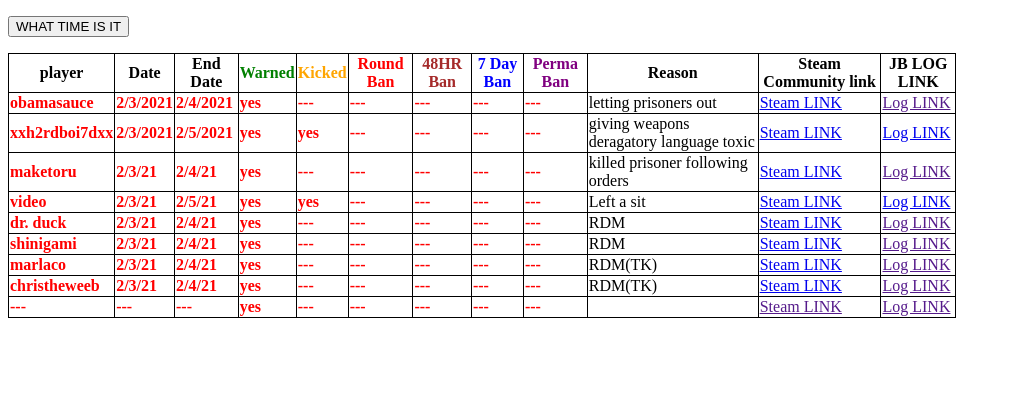
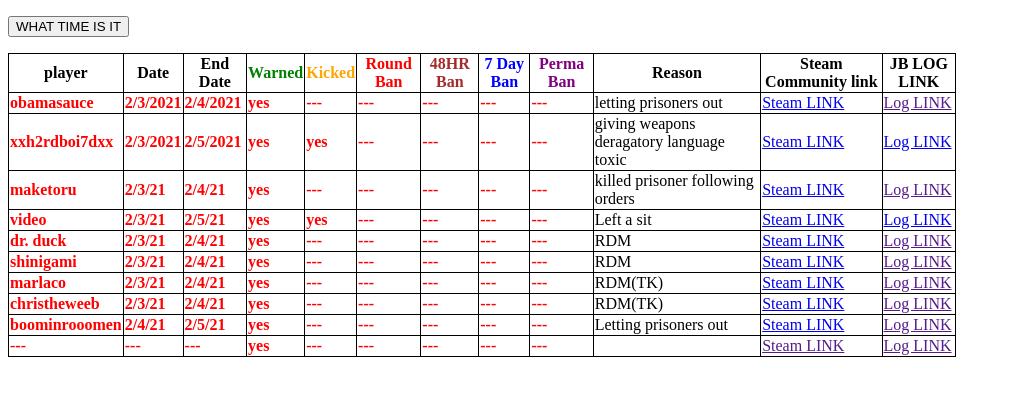
Before and after one commit to kramer052404/JB_Logs, a plain HTML site: page index.html in a window 1280 px wide. Shown: the part 105-500 px from the top of the page, without its empty margins (0-1011 px from the left). Drawn offline with Linux system fonts and the light colour scheme.

Commit message:
Update index.html

```diff
--- a/index.html
+++ b/index.html
@@ -207,6 +207,24 @@ WHAT TIME IS IT</button>
 		</td>
 	</tr>
 	<tr>
+		<td style="color:red;" class="name"><b>boominrooomen</b></td>
+		<td style="color:red;" class="date"><b>2/4/21</b></td>
+		<td style="color:red;" class="End Date"><b>2/5/21</b></td>
+		<td style="color:red;" class="warned"><b>yes</b></td>
+		<td style="color:red;" class="kicked"><b>---</b></td>
+		<td style="color:red;" class="Round Ban"><b>---</b></td>
+		<td style="color:red;" class="48HR Ban"><b>---</b></td>
+		<td style="color:red;" class="7 Day Ban"><b>---</b></td>
+		<td style="color:red;" class="Perma Ban"><b>---</b></td>
+		<td class="reason">Letting prisoners out</td>
+		<td>
+			<a href="http://steamcommunity.com/profiles/76561198098867683">Steam LINK</a>
+		</td>
+		<td>
+			<a href="">Log LINK</a>
+		</td>
+	</tr>
+	<tr>
 		<td style="color:red;" class="name"><b>---</b></td>
 		<td style="color:red;" class="date"><b>---</b></td>
 		<td style="color:red;" class="End Date"><b>---</b></td>
```
